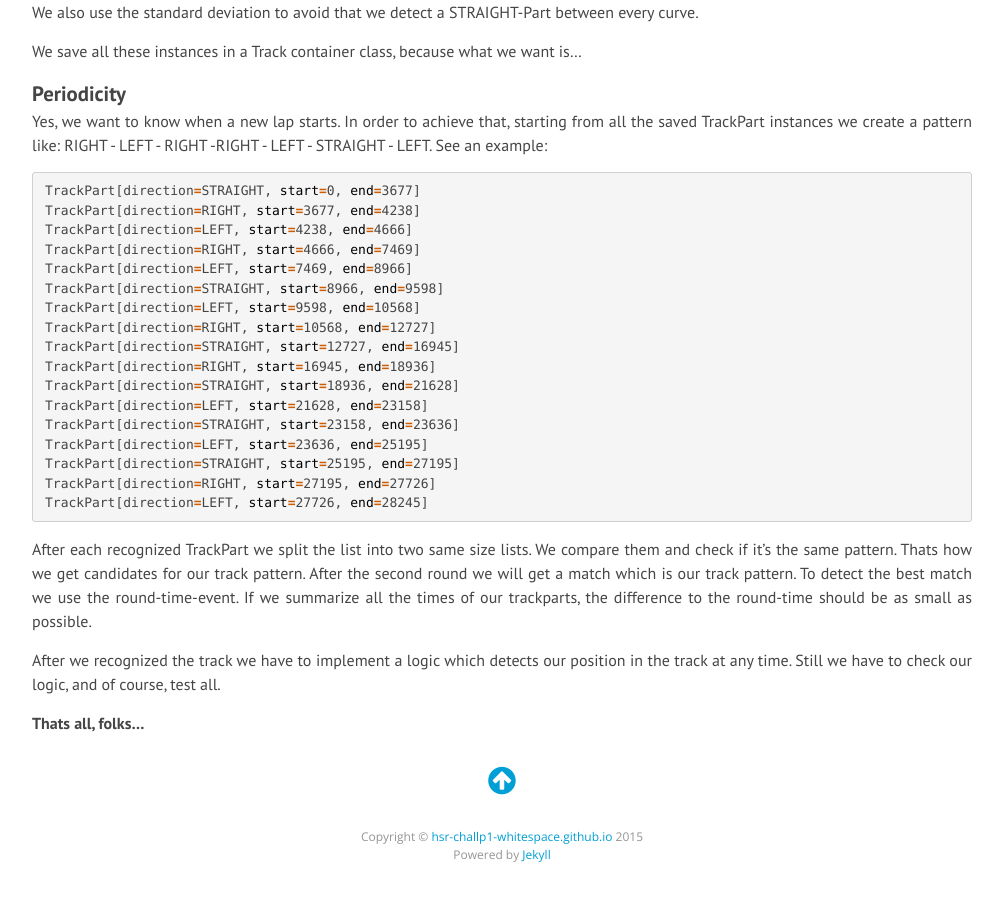
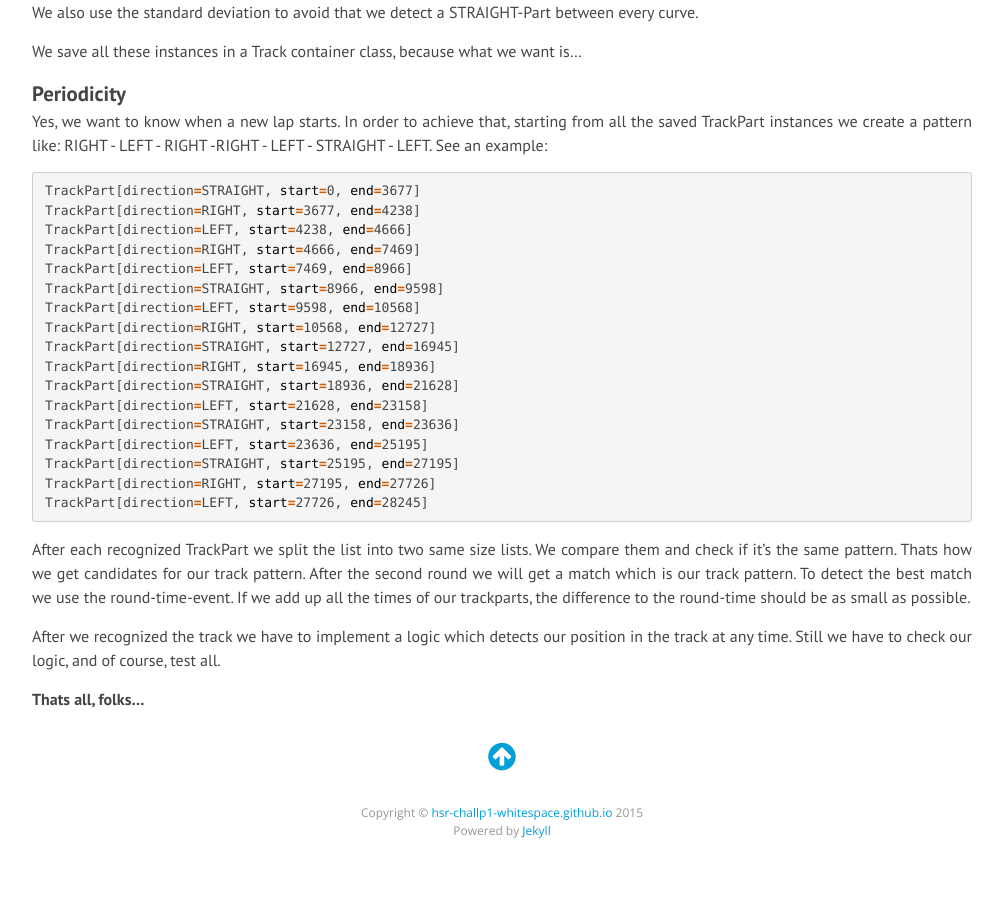
Before and after one commit to HSR-ChallP1-Whitespace/hsr-challp1-whitespace.github.io, a Jekyll site: the page built from _posts/2015-10-11-first-right-left.md, in a window 1280 px wide and 900 px high, scrolled down 1044 px. Shown: the whole window, without its empty margins (138-1141 px from the left). Built offline with Jekyll 4.4.1, drawn with Linux system fonts in a browser that asks for light colours; nearby versions of some CDN libraries; Markdown is read by kramdown in place of the engine named in the settings; comment, search, counter and statistics services are not loaded; after the commit the page ends 1920 px from its top, so only the background shows below that.

Commit message:
small changes

```diff
--- a/_posts/2015-10-11-first-right-left.md
+++ b/_posts/2015-10-11-first-right-left.md
@@ -63,7 +63,7 @@ TrackPart[direction=RIGHT, start=27195, end=27726]
 TrackPart[direction=LEFT, start=27726, end=28245]
 {% endhighlight %}
 
-After each recognized TrackPart we split the list into two same size lists. We compare them and check if it's the same pattern. Thats how we get candidates for our track pattern. After the second round we will get a match which is our track pattern. To detect the best match we use the round-time-event. If we summarize all the times of our trackparts, the difference to the round-time should be as small as possible.
+After each recognized TrackPart we split the list into two same size lists. We compare them and check if it's the same pattern. Thats how we get candidates for our track pattern. After the second round we will get a match which is our track pattern. To detect the best match we use the round-time-event. If we add up all the times of our trackparts, the difference to the round-time should be as small as possible.
 
 After we recognized the track we have to implement a logic which detects our position in the track at any time.
 Still we have to check our logic, and of course, test all.
```
